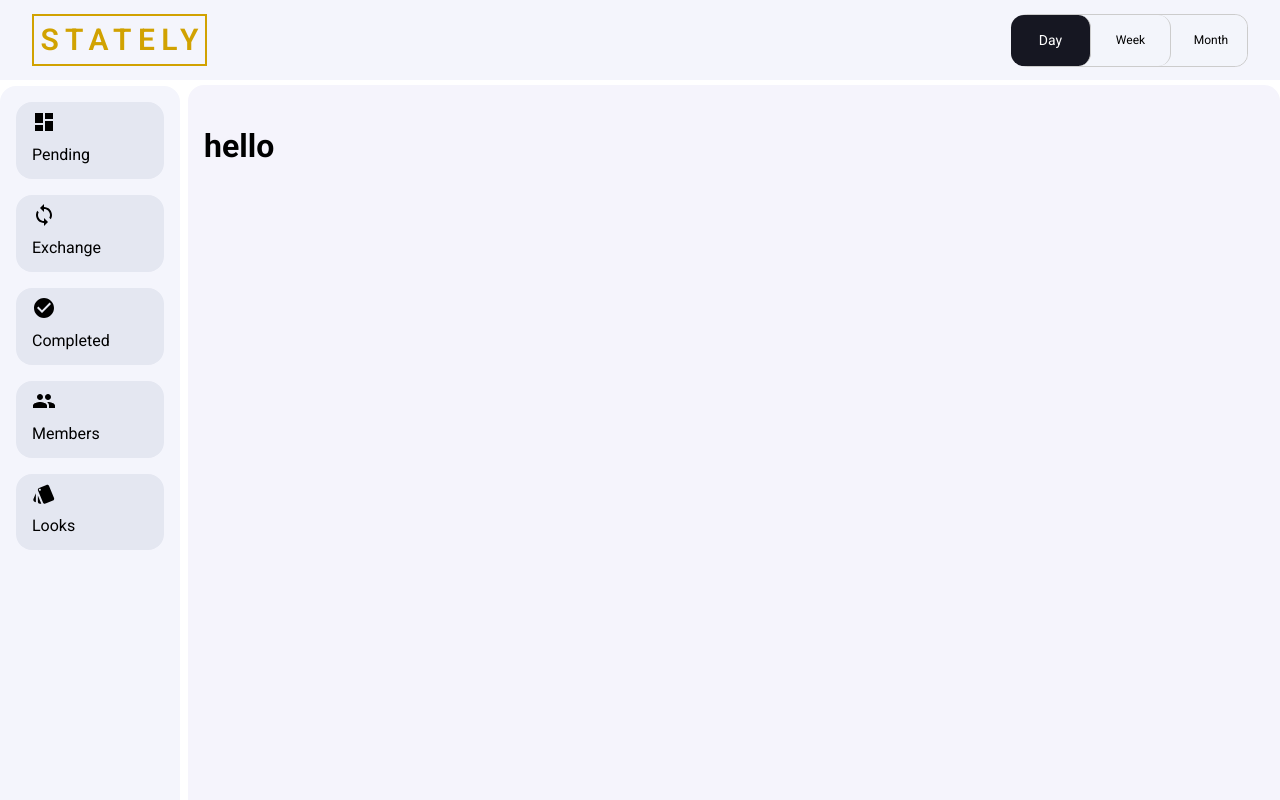
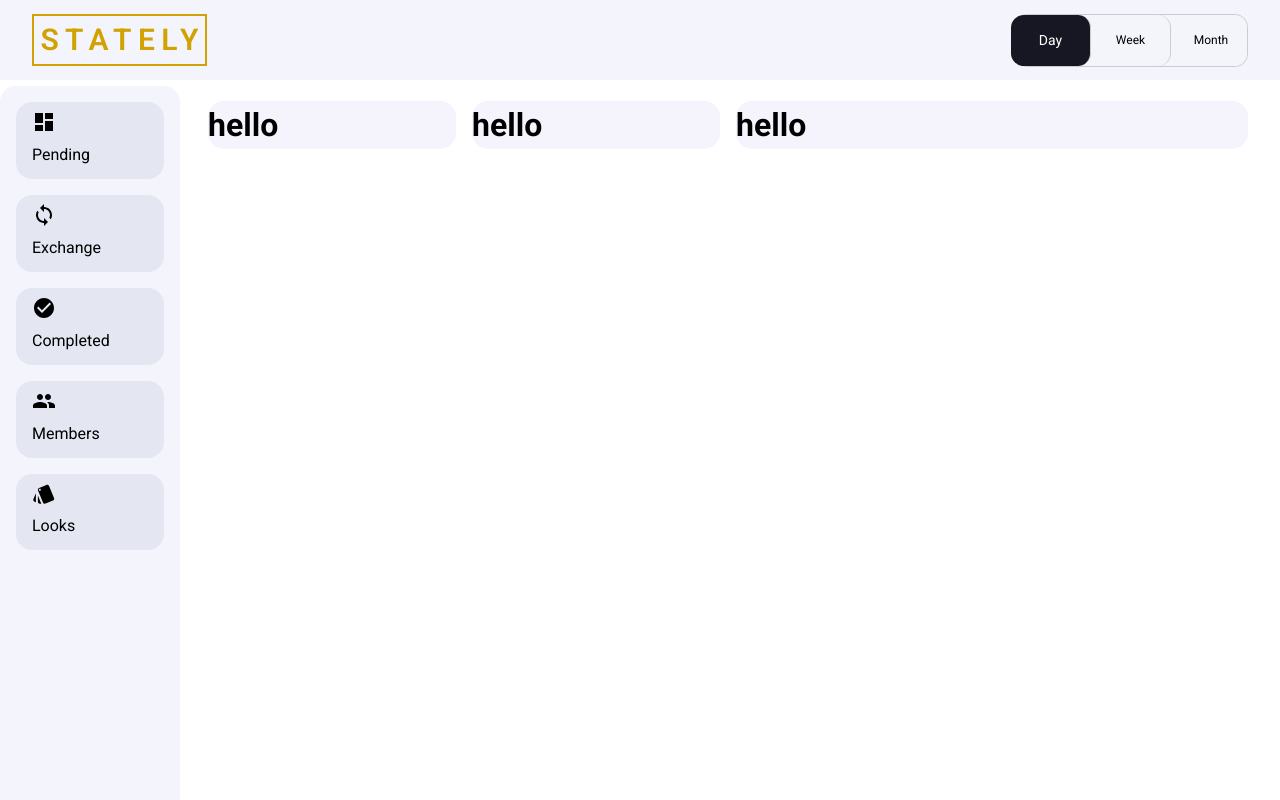
Before and after one commit to bhad0303/Stately, a React (Create React App) app: page /dashboard in a window 1280 px wide. Shown: the top 800 px of the page. Built offline with nearby package versions, Linux system fonts and the light colour scheme.

Commit message:
implement grid system

```diff
--- a/src/App.js
+++ b/src/App.js
@@ -1,5 +1,6 @@
 import React from "react";
 import AppRoutes from  './routes/AppRoutes'
+import GridSystem from './components/GridSystem'
 
 function App() {
 
--- /dev/null
+++ b/src/components/GridSystem.jsx
@@ -0,0 +1,60 @@
+import * as React from "react";
+import Box from "@mui/material/Box";
+import Grid from "@mui/material/Grid";
+
+export default function GridSystem() {
+  return (
+    <Box >
+      {/* Grid Container */}
+      <Grid container spacing={2} sx={{padding:'1rem',width:'100%'}}>
+        {/* Grid Item 1 */}
+        <Grid item xs={12} sm={6} md={3} sx={{ height: "100vh"  }}>
+          <Box
+            sx={{
+              margin: { xs: "3.4rem 0", sm: "3.8rem 0" },
+              background: "#F5F4FC",
+
+              borderRadius: "1rem",
+            }}
+          >
+            <h1>hello</h1>
+          </Box>
+        </Grid>
+
+        {/* Grid Item 2 */}
+        <Grid item xs={12} sm={6} md={3} sx={{ height: "100vh" }}>
+          <Box
+            sx={{
+              margin: { xs: "3.4rem 0", sm: "3.8rem 0" },
+              background: "#F5F4FC",
+
+              borderRadius: "1rem",
+            }}
+          >
+            <h1>hello</h1>
+          </Box>
+        </Grid>
+
+        {/* Grid Item 3 */}
+        <Grid
+          item
+          xs={12}
+          sm={12}
+          md={6}
+          sx={{ height: "100vh"}}
+        >
+          <Box
+            sx={{
+              margin: { xs: "3.4rem 0", sm: "3.8rem 0" },
+              background: "#F5F4FC",
+
+              borderRadius: "1rem",
+            }}
+          >
+            <h1>hello</h1>
+          </Box>
+        </Grid>
+      </Grid>
+    </Box>
+  );
+}
--- a/src/components/Sidebar.jsx
+++ b/src/components/Sidebar.jsx
@@ -21,6 +21,7 @@ import {
 } from "@mui/icons-material";
 
 import DayNavigation from "./DayNavigation";
+import GridSystem from "./GridSystem";
 
 const drawerWidth = 180;
 
@@ -82,8 +83,12 @@ const Sidebar = (props) => {
   return (
     <div>
       (
-      <Box sx={{ display: "flex", gap: "0.5rem" }}>
+      <Box sx={{ gap: "0.5rem" }}>
+
+
+
         <CssBaseline />
+
 
         <AppBar
           sx={{
@@ -95,7 +100,6 @@ const Sidebar = (props) => {
           }}
         >
           <Toolbar>
-
             <IconButton
               color="inherit"
               aria-label="open drawer"
@@ -119,7 +123,7 @@ const Sidebar = (props) => {
                 width: "fit-content",
                 fontWeight: 600,
                 paddingLeft: "0.4rem",
-                m : {xs : '0 auto' , sm : '0'}
+                m: { xs: "0 auto", sm: "0" },
               }}
             >
               STATELY
@@ -131,9 +135,8 @@ const Sidebar = (props) => {
                 display: { xs: "none", sm: "block" },
               }}
             >
-              <DayNavigation direction='row' width='234px' />
+              <DayNavigation direction="row" width="234px" />
             </Box>
-
           </Toolbar>
         </AppBar>
 
@@ -161,10 +164,6 @@ const Sidebar = (props) => {
               },
             }}
           >
-
-
-
-
             {drawer}
           </Drawer>
 
@@ -188,66 +187,41 @@ const Sidebar = (props) => {
           </Drawer>
         </Box>
 
-        <Box
-          sx={{
-            margin: { xs: "3.4rem 0", sm: "3.8rem 0" },
-            background: "red",
-            height: "100vh",
-            width: "100%",
-            background: "#F5F4FC",
-            borderRadius: "1rem",
-          }}
-        >
-          <Box
-            sx={{
-              padding: "1rem",
-            }}
-          >
-            <h1>hello</h1>
-          </Box>
+
+
+
+
+
+
+        <Box sx={{
+           marginLeft : { sm : '12rem'}
+        }}>
+           <GridSystem/>
         </Box>
 
-        {/* <Box
-          component="main"
-          sx={{
-            flexGrow: 1,
-            p: 3,
-            width: { sm: `calc(100% - ${drawerWidth}px)` },
-            background: "#F4F5FC",
-          }}
-        >
-          <Toolbar />
-          <Typography sx={{ marginBottom: 2 }}>
-            Lorem ipsum dolor sit amet, consectetur adipiscing elit, sed do
-            eiusmod tempor incididunt ut labore et dolore magna aliqua. Rhoncus
-            dolor purus non enim praesent elementum facilisis leo vel. Risus at
-            ultrices mi tempus imperdiet. Semper risus in hendrerit gravida
-            rutrum quisque non tellus. Convallis convallis tellus id interdum
-            velit laoreet id donec ultrices. Odio morbi quis commodo odio aenean
-            sed adipiscing. Amet nisl suscipit adipiscing bibendum est ultricies
-            integer quis. Cursus euismod quis viverra nibh cras. Metus vulputate
-            eu scelerisque felis imperdiet proin fermentum leo. Mauris commodo
-            quis imperdiet massa tincidunt. Cras tincidunt lobortis feugiat
-            vivamus at augue. At augue eget arcu dictum varius duis at
-            consectetur lorem. Velit sed ullamcorper morbi tincidunt. Lorem
-            donec massa sapien faucibus et molestie ac.
-          </Typography>
-          <Typography sx={{ marginBottom: 2 }}>
-            Consequat mauris nunc congue nisi vitae suscipit. Fringilla est
-            ullamcorper eget nulla facilisi etiam dignissim diam. Pulvinar
-            elementum integer enim neque volutpat ac tincidunt. Ornare
-            suspendisse sed nisi lacus sed viverra tellus. Purus sit amet
-            volutpat consequat mauris. Elementum eu facilisis sed odio morbi.
-            Euismod lacinia at quis risus sed vulputate odio. Morbi tincidunt
-            ornare massa eget egestas purus viverra accumsan in. In hendrerit
-            gravida rutrum quisque non tellus orci ac. Pellentesque nec nam
-            aliquam sem et tortor. Habitant morbi tristique senectus et.
-            Adipiscing elit duis tristique sollicitudin nibh sit. Ornare aenean
-            euismod elementum nisi quis eleifend. Commodo viverra maecenas
-            accumsan lacus vel facilisis. Nulla posuere sollicitudin aliquam
-            ultrices sagittis orci a.
-          </Typography>
-        </Box> */}
+
+
+
+
+
+
+
+
+
+
+
+
+
+
+
+
+
+
+
+
+
+
+
       </Box>
       );
     </div>
```
